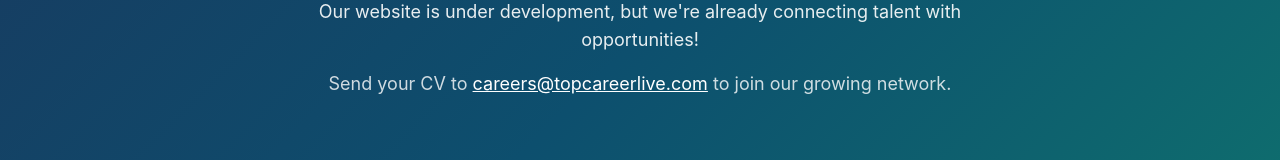
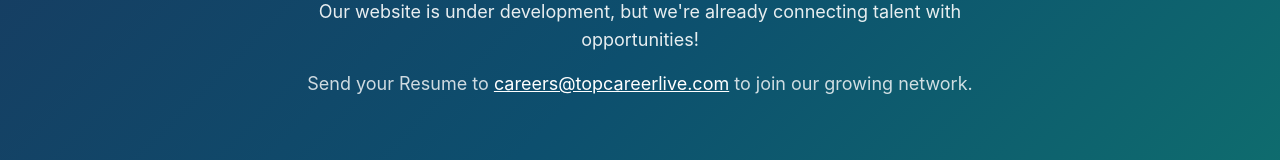
Before and after one commit to TestriqQA-Lab/tcl-1.0, a Next.js app: page / in a window 1280 px wide. Shown: the part 362-522 px from the top of the page. Built offline with nearby package versions, Linux system fonts and the light colour scheme.

Commit message:
feat: add initial landing page for TopCareerLive with branding, resume submission call to action, and social media links.

```diff
--- a/src/app/page.tsx
+++ b/src/app/page.tsx
@@ -31,7 +31,7 @@
 
         {/* Email CTA */}
         <p className="text-white/80 text-base md:text-lg mb-8">
-          Send your CV to{" "}
+          Send your Resume to{" "}
           <a
             href="mailto:careers@topcareerlive.com"
             className="text-white underline hover:text-white/90 transition-colors"
```
